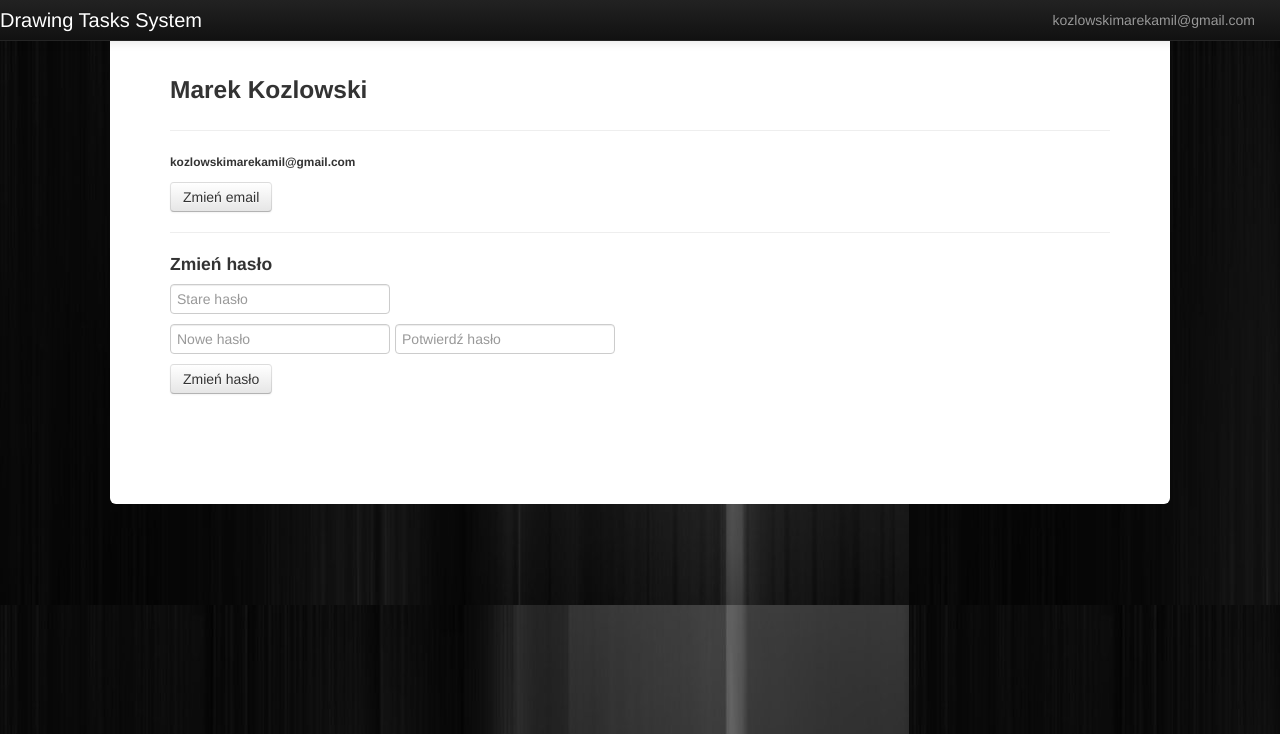
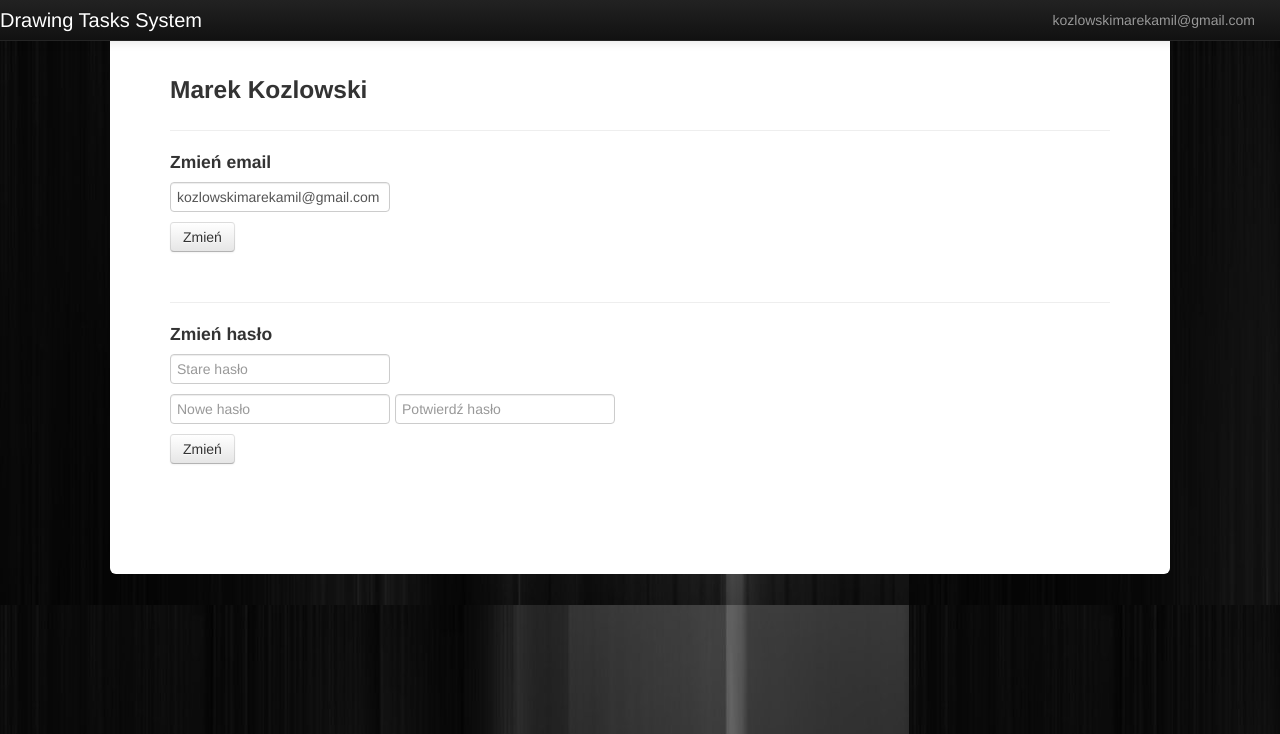
Before and after one commit to spacedebris/DTSv1, a PHP site: page /dtsv1/profile.php in a window 1280 px wide. Shown: the top 734 px of the page. Run offline with PHP 8.4, Linux system fonts and the light colour scheme; a user stored in the database is signed in; data comes from the database, SQL or seed files in the repository; some libraries are stand-ins or nearby versions.

Commit message:
changed email without verify/refreshing mail-left-top-bar

```diff
--- a/class.dbfun.php
+++ b/class.dbfun.php
@@ -176,6 +176,21 @@ class dbfun
 		}
 	}
 //#############################################################################################################
+	public function changeEmail($email){
+		try
+		{
+			$stmt = $this->db->prepare("UPDATE users SET email=? WHERE email=?");
+			$stmt->execute(array($email, $_SESSION['key']));
+			$_SESSION['key'] = $email;
+			echo "<div class='alert alert-danger' role='alert' style='text-algin:center'>
+            	    <strong>Twój mail został zaktualizowany</strong>.</div>";
+		}
+		catch(PDOException $e)
+		{
+			echo $e->getMessage();
+		}
+	}
+//#############################################################################################################
 	public function get_id($email){
 		try{
 			$stmt = $this->$db->prepare("SELECT id FROM users WHERE email= :email");
@@ -218,10 +233,6 @@ class dbfun
 		{
 			echo $e->getMessage();
 		}
-
-
-
-
 	}
 //#############################################################################################################
 	public function showTableUsers()
--- a/profile.php
+++ b/profile.php
@@ -14,6 +14,7 @@ if(!$dbfun->is_logged_in()){ header('Location: login.php'); }
     <link href="css/bootstrap.min.css" rel="stylesheet" media="screen">
     <script src="js/jquery.validate.min.js"></script>
     <script>
+        //zmiana hasła
         $(document).ready(function(){
             $('#changePassword-form').validate({
                 rules: {
@@ -25,12 +26,25 @@ if(!$dbfun->is_logged_in()){ header('Location: login.php'); }
                     oldpassword: {required: 'Musisz podać dotychczasowe hasło'},
                     newpassword: {required: 'Musisz podać nowe hasło', minlength: 'Hasło musi zawierać min 5 znaków'},
                     confirmpassword: {required: 'Musisz powtórzyć nowe hasło', minlength: 'Hasło musi zawierać min 5 znaków', equalTo: 'Hasła nie są identyczne'}
-
                 },
                 errorElement: 'div',
                 errorLabelContainer: '.errorTxt'
             });
         });
+        //zmiana mail
+        $(document.ready(function(){
+            $('#changeEmail-form').validate({
+                rules: {
+                    changedEmail: {required: true, email: true}
+
+                },
+                messages: {
+                    changedEmail: {required: 'Musisz podać adres email', email: 'Podaj właściwy adres email'}
+                },
+                errorElement: 'div',
+                errorLabelContainer: '.errorTxt'
+            });
+        }));
     </script>
     <style type="text/css">
         body { background: url(assets/bglight.png);}
@@ -47,12 +61,26 @@ if(!$dbfun->is_logged_in()){ header('Location: login.php'); }
             <div class="container hero-unit">
                 <h3><?php echo ($result['firstname'].' '.$result['lastname']); ?></h3>
                 <hr>
-                <h6><?php echo $_SESSION['key'];?></h6>
-                <button class="btn btn-default">Zmień email</button>
+                <h4>Zmień email</h4>
+                <?php if(!isset($_POST['changeEmailbtn'])){ ?>
+                <form id="changeEmail-form" role="form" method="post" action="<?php echo htmlspecialchars($_SERVER['PHP_SELF']); ?>" >
+                    <div class="form-group">
+                        <input type="text" name="changedEmail" id="changedEmail" placeholder="Adres email" value="<?php echo $_SESSION['key'];?>">
+                    </div>
+                    <button type="submit" name="changeEmailbtn" class="btn btn-default">Zmień</button>
+                    <br><br>
+                    <div class="errorTxt"></div>
+                </form>
+                <?php
+                } else {
+                    $dbfun->changeEmail($_POST['changedEmail']);
+                    $dbfun = null;
+                }
+                ?>
                 <hr>
                 <h4>Zmień hasło</h4>
                 <?php if(!isset($_POST['changePassword'])){ ?>
-                <form id="changePassword-form" role="form" method="post" data-toggle="validator" action="<?php echo $_SERVER['PHP_SELF']; ?>">
+                <form id="changePassword-form" role="form" method="post" action="<?php echo htmlspecialchars($_SERVER['PHP_SELF']); ?>">
                     <div class="form-group">
                         <div class="input-group">
                             <span class="input-group-addon glyphicon glyphicon-lock"></span>
@@ -66,19 +94,17 @@ if(!$dbfun->is_logged_in()){ header('Location: login.php'); }
                             <input type="password" name="confirmpassword" id="confirmpassword" class="form-control" placeholder="Potwierdź hasło">
                         </div>
                     </div>
-                    <button type="submit" name="changePassword" class="btn btn-default">Zmień hasło</button>
+                    <button type="submit" name="changePassword" class="btn btn-default">Zmień</button>
                     <br><br>
-                    <div class="errorTxt"></div>
+                    <div class="errorTxtModal"></div>
                 </form>
                 <?php
                 } else {
                     $dbfun->changePassword($_SESSION['key'], $_POST['oldpassword'], password_hash($_POST['confirmpassword'], PASSWORD_DEFAULT));
+                    $dbfun = null;
                 }
                 ?>
-
-
             </div>
-
         <?php include("ui/footer.htm"); ?>
     </body>
 </html>
```
